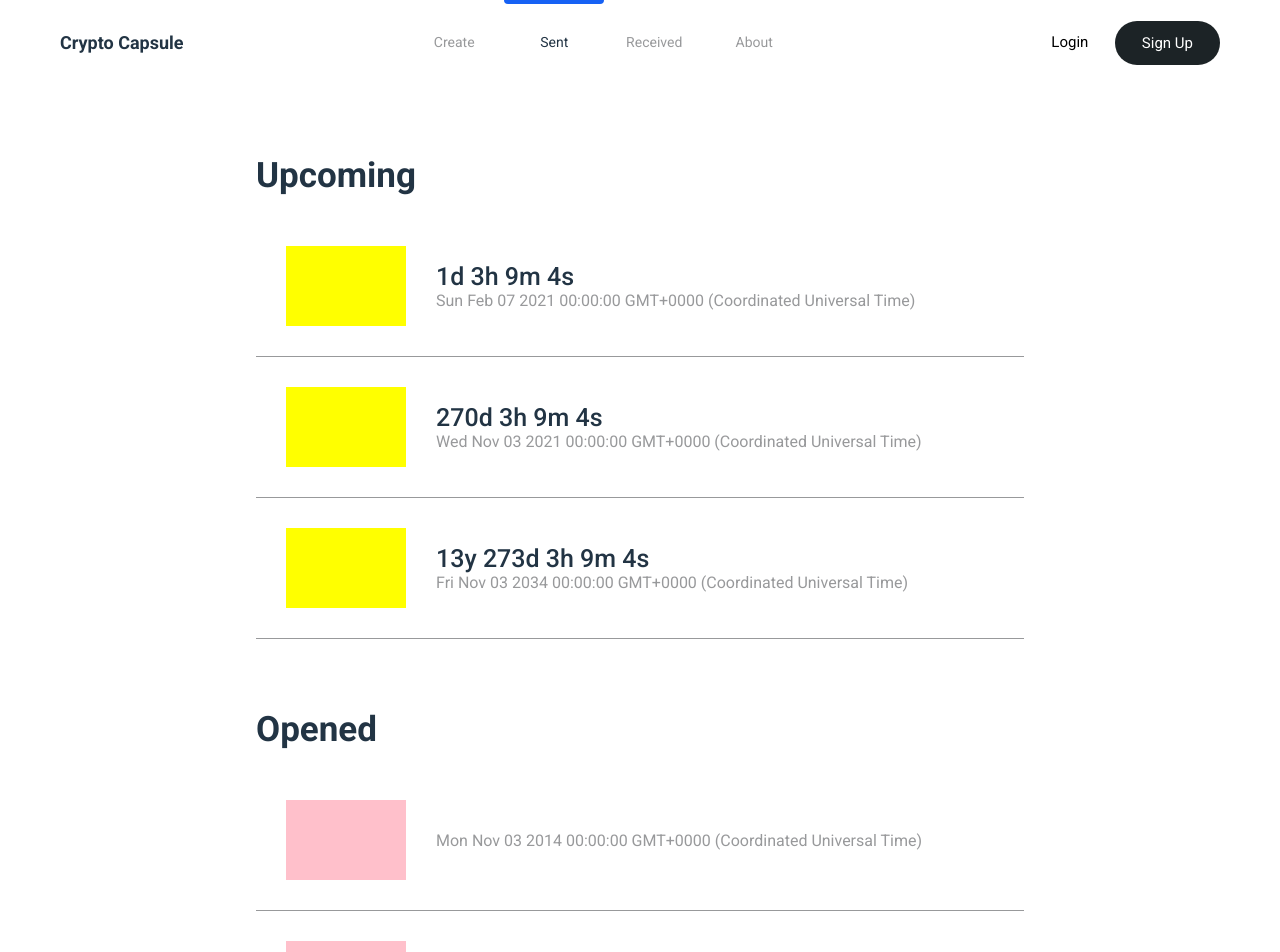
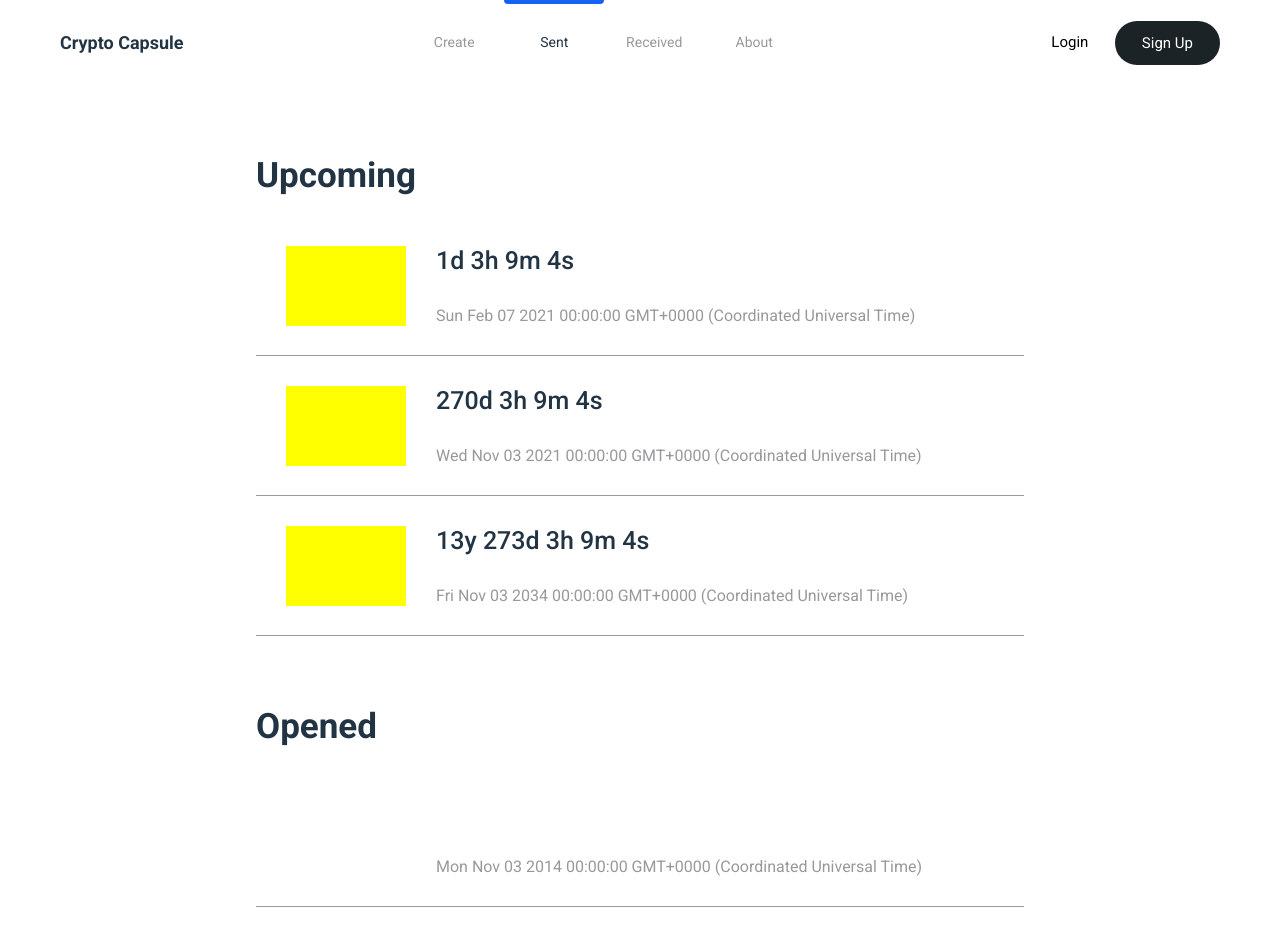
Before and after one commit to chase-manning/crypto-capsule, a React (Create React App) app in the folder website/: page /sent in a window 1280 px wide. Shown: the top 952 px of the page. Built offline with nearby package versions, Linux system fonts and the light colour scheme.

Commit message:
:art: change capsule height to static

```diff
--- a/website/src/components/Capsule.tsx
+++ b/website/src/components/Capsule.tsx
@@ -10,6 +10,7 @@ export type CapsuleType = {
 
 const StyledCapsule = styled.div`
   width: 100%;
+  height: 140px;
   padding: 30px;
   display: flex;
   justify-content: space-between;
@@ -18,7 +19,6 @@ const StyledCapsule = styled.div`
 `;
 
 const OpenImage = styled.div`
-  height: 80px;
   width: 120px;
   background-color: pink;
 `;
@@ -31,7 +31,9 @@ const ClosedImage = styled.div`
 
 const CountdownContainer = styled.div`
   flex: 1;
+  height: 100%;
   display: flex;
+  justify-content: space-between;
   flex-direction: column;
   padding: 0 30px;
 `;
```
